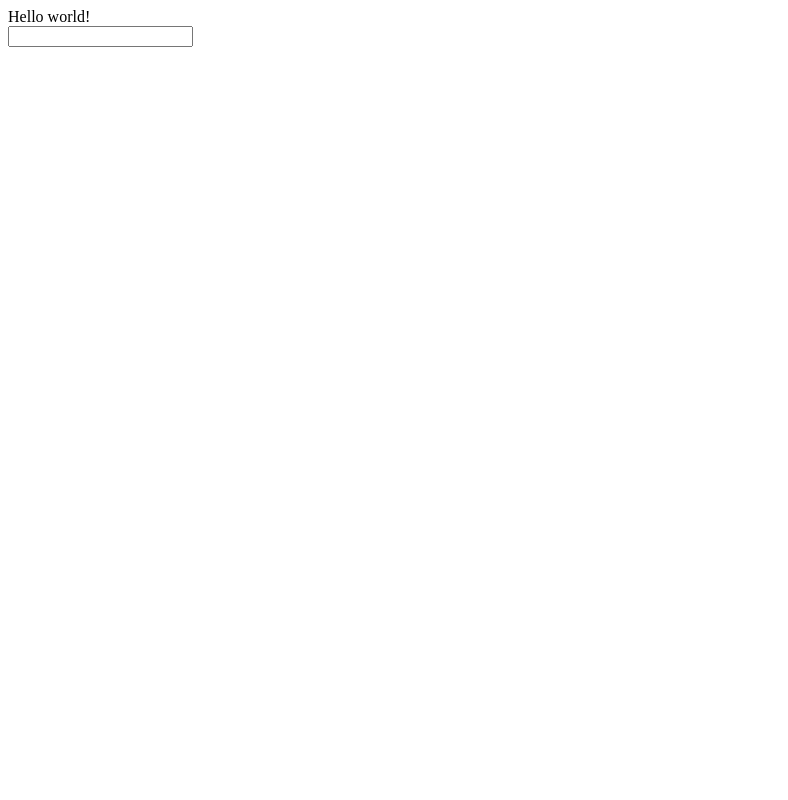
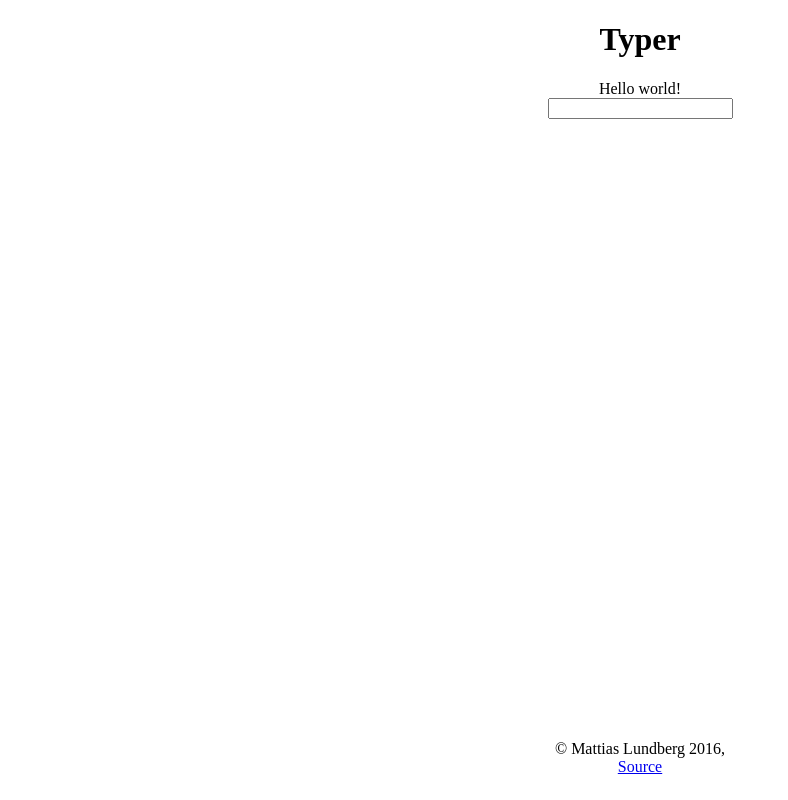
Before and after one commit to mattiaslundberg/typer, a React app: page / in a window 1280 px wide. Shown: the whole page, without its empty margins (0-788 px from the left). Built offline with nearby package versions, Linux system fonts and the light colour scheme.

Commit message:
Add basic styling.

```diff
--- a/app/style/main.scss
+++ b/app/style/main.scss
@@ -1,3 +1,17 @@
+// Layout
+h1 {
+
+}
+
+.footer {
+    position: absolute;
+    bottom: 0;
+    height: 60px;
+    width: 200px;
+    left: calc(50% - 100px);
+}
+
+// App
 .typed {
     color: lightgreen;
 }
--- a/index.html
+++ b/index.html
@@ -5,14 +5,23 @@
     <meta charset="utf-8">
     <meta name="viewport" content="width=device-width, initial-scale=1">
     <title>Typer - Mattias Lundberg</title>
+    <style>
+        body {
+            text-align: center;
+        }
+    </style>
   </head>
 
   <body>
+
+    <h1>Typer</h1>
 
     <div id="root"></div>
 
     <script src='bundle.js'></script>
 
+    <div class="footer">&copy; Mattias Lundberg 2016, <a href="https://github.com/mattiaslundberg/typer/">Source</a></div>
+
   </body>
 
 </html>
```
